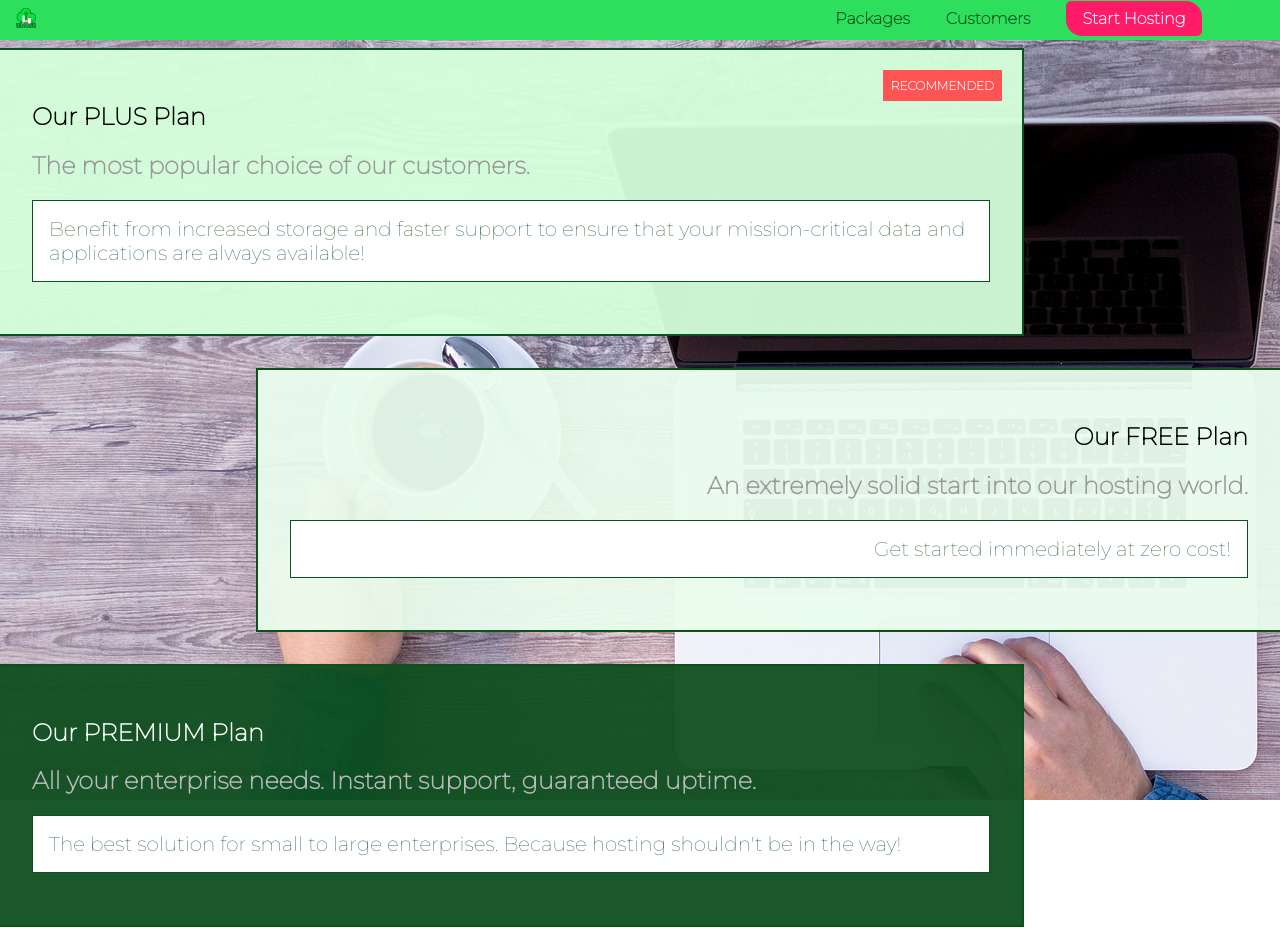
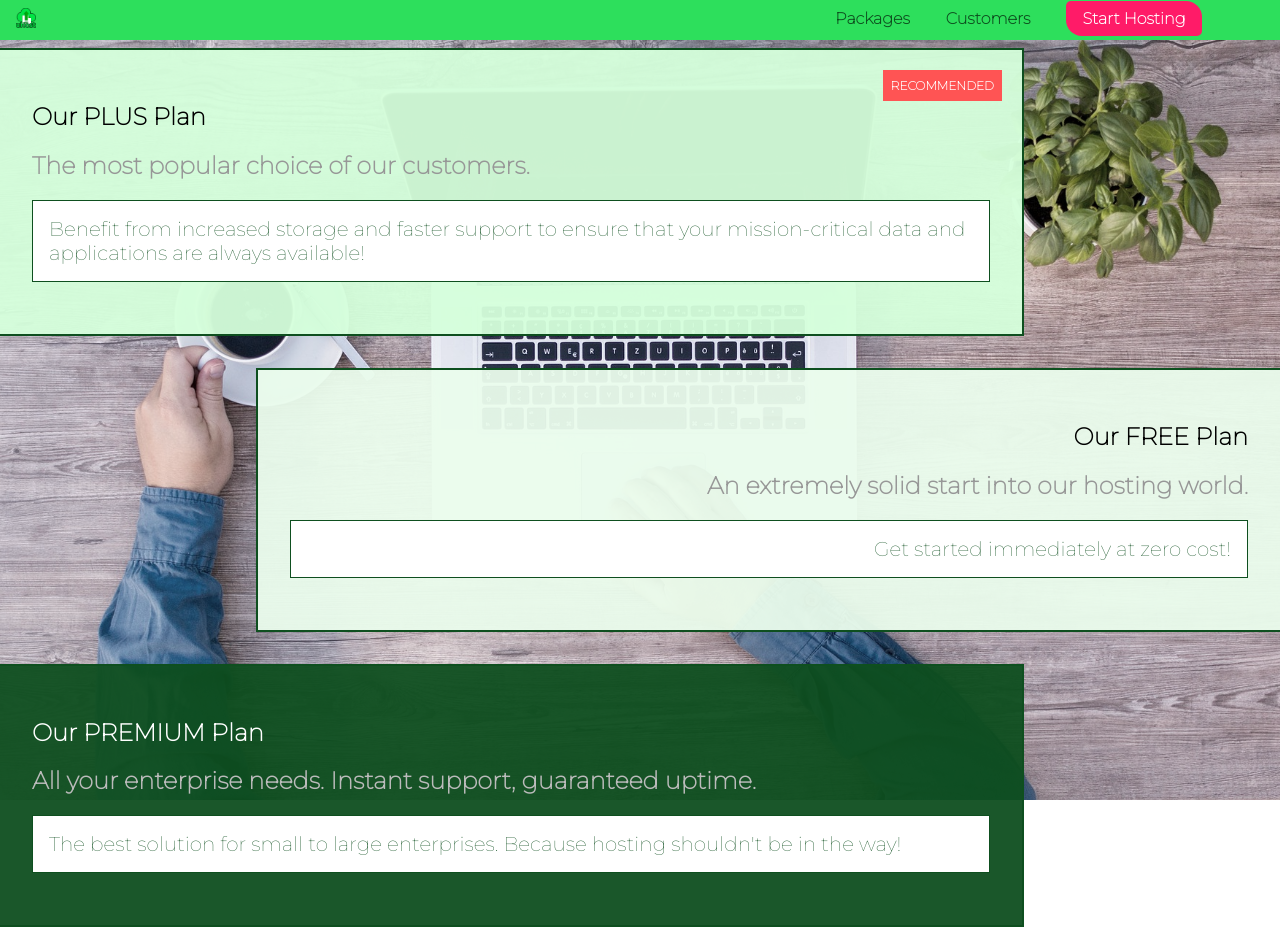
Before and after one commit to irvin-1999/Uhost, a plain HTML site: page packages/index.html in a window 1280 px wide. Shown: the top 928 px of the page. Drawn offline with Linux system fonts and the light colour scheme.

Commit message:
modified the background on the packages page by adding a filter

```diff
--- a/packages/packages.css
+++ b/packages/packages.css
@@ -3,7 +3,8 @@ main{
 }
 
 .background{
-    background: url('../images/plans-background.jpg');
+    background: url('../images/plans-background.jpg') center/cover;
+    filter: grayscale(40%);
     width: 100%;
     height: 100%;
     position: fixed;
```
